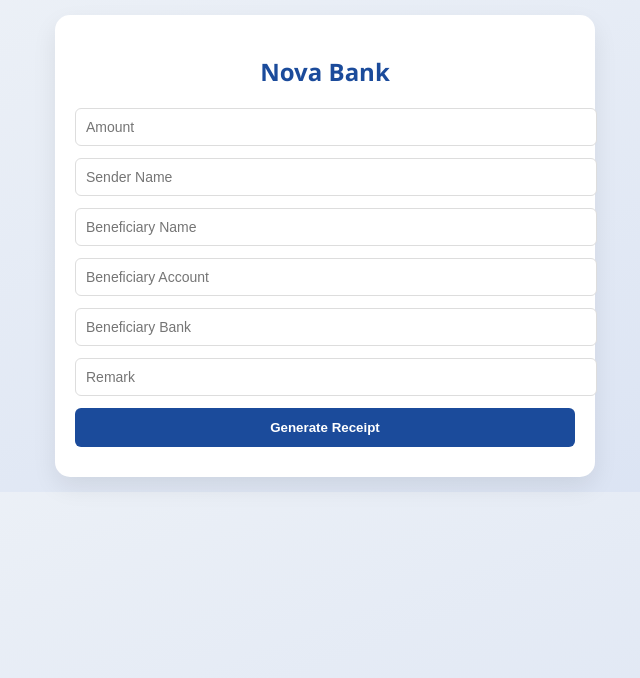
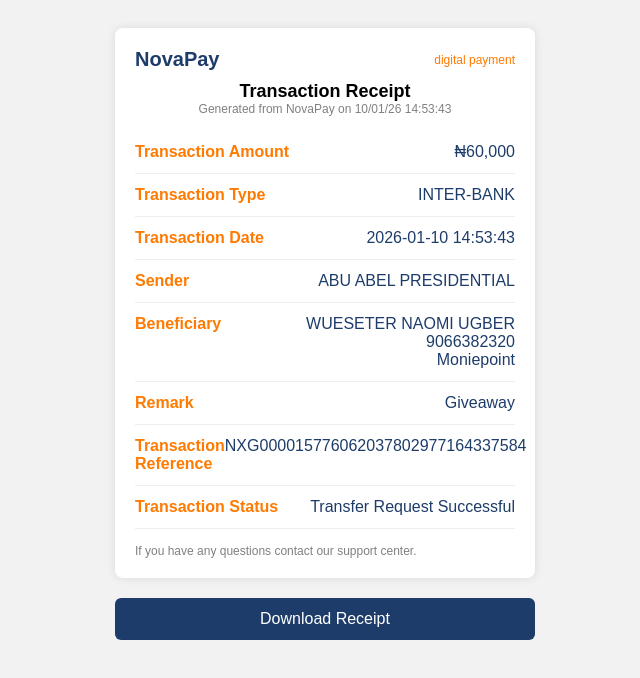
Before and after one commit to lezeani32-art/Paste-Aza, a plain HTML site: page index.html in a window 1280 px wide. Shown: the whole page, without its empty margins (315-955 px from the left). Drawn offline with nearby package versions, Linux system fonts and the light colour scheme.

Commit message:
Update index.html

```diff
--- a/index.html
+++ b/index.html
@@ -1,268 +1,194 @@
 <!DOCTYPE html>
-<html>
+<html lang="en">
 <head>
-    <title>NovaPay Premium Receipt</title>
-    <meta name="viewport" content="width=device-width, initial-scale=1.0">
+<meta charset="UTF-8">
+<title>Transaction Receipt</title>
 
-    <!-- jsPDF CDN -->
-    <script src="https://cdnjs.cloudflare.com/ajax/libs/jspdf/2.5.1/jspdf.umd.min.js"></script>
+<script src="https://html2canvas.hertzen.com/dist/html2canvas.min.js"></script>
 
 <style>
+
 body{
-            font-family: 'Segoe UI', sans-serif;
-            background: linear-gradient(to bottom right, #eef2f7, #d9e2f3);
-            padding: 15px;
-            margin: 0;
+font-family: Arial, sans-serif;
+background:#f2f2f2;
+padding:20px;
+display:flex;
+justify-content:center;
 }
 
-        .container{
-            max-width: 500px;
-            margin: auto;
-            background: white;
-            padding: 20px;
-            border-radius: 15px;
-            box-shadow: 0 10px 25px rgba(0,0,0,0.08);
+.receipt{
+width:380px;
+background:white;
+border-radius:8px;
+padding:20px;
+box-shadow:0 0 10px rgba(0,0,0,0.1);
 }
 
-        h2{
-            text-align: center;
-            margin-bottom: 20px;
-            color: #1b4b9b;
+.header{
+display:flex;
+justify-content:space-between;
+align-items:center;
+margin-bottom:10px;
 }
 
-        input{
-            width: 100%;
-            padding: 10px;
-            margin-bottom: 12px;
-            border-radius: 6px;
-            border: 1px solid #ddd;
-            font-size: 14px;
+.bank-name{
+font-size:20px;
+font-weight:bold;
+color:#1d3c6a;
+}
+
+.tagline{
+color:#ff7a00;
+font-size:12px;
+}
+
+.title{
+text-align:center;
+font-size:18px;
+font-weight:bold;
+margin-top:10px;
+}
+
+.generated{
+text-align:center;
+font-size:12px;
+color:gray;
+margin-bottom:15px;
+}
+
+.row{
+display:flex;
+justify-content:space-between;
+padding:12px 0;
+border-bottom:1px solid #eee;
+}
+
+.label{
+color:#ff7a00;
+font-weight:600;
+}
+
+.value{
+color:#1d3c6a;
+text-align:right;
+}
+
+.status{
+color:#1d3c6a;
+}
+
+.footer{
+font-size:12px;
+color:gray;
+margin-top:15px;
 }
 
 button{
-            width: 100%;
-            padding: 12px;
-            background: #1b4b9b;
-            color: white;
-            border: none;
-            border-radius: 6px;
-            font-weight: bold;
-            margin-bottom: 10px;
-            cursor: pointer;
+margin-top:20px;
+width:100%;
+padding:12px;
+border:none;
+background:#1d3c6a;
+color:white;
+font-size:16px;
+border-radius:6px;
+cursor:pointer;
 }
 
-        .receipt{
-            display: none;
-            margin-top: 20px;
-            padding: 25px;
-            border-radius: 15px;
-            background: #ffffff;
-            position: relative;
-        }
-
-        .watermark{
-            position: absolute;
-            top: 40%;
-            left: 50%;
-            transform: translate(-50%, -50%) rotate(-25deg);
-            font-size: 40px;
-            color: rgba(0,0,0,0.05);
-            font-weight: bold;
-            pointer-events: none;
-        }
-
-        .logo{
-            text-align: center;
-            font-size: 22px;
-            font-weight: bold;
-            color: #1b4b9b;
-            margin-bottom: 10px;
-        }
-
-        .receipt-title{
-            text-align: center;
-            font-weight: bold;
-            font-size: 18px;
-            margin-bottom: 20px;
-        }
-
-        .row{
-            display: flex;
-            justify-content: space-between;
-            font-size: 14px;
-            margin: 8px 0;
-        }
-
-        .line{
-            height: 1px;
-            background: rgba(0,0,0,0.07);
-            margin: 6px 0;
-        }
-
-        .section-box{
-            border: 1px solid rgba(0,0,0,0.07);
-            padding: 12px;
-            border-radius: 8px;
-            margin: 10px 0;
-            background: #fafcff;
-        }
-
-        .footer{
-            text-align: center;
-            font-size: 12px;
-            margin-top: 20px;
-            color: #777;
-        }
-
-        @media (max-width: 480px){
-            .row{
-                font-size: 13px;
-            }
-        }
 </style>
 </head>
+
 <body>
 
-<div class="container">
-
-    <h2>Nova Bank</h2>
-
-    <input type="text" id="amount" placeholder="Amount">
-    <input type="text" id="senderName" placeholder="Sender Name">
-    <input type="text" id="receiverName" placeholder="Beneficiary Name">
-    <input type="text" id="receiverAccount" placeholder="Beneficiary Account">
-    <input type="text" id="receiverBank" placeholder="Beneficiary Bank">
-    <input type="text" id="remark" placeholder="Remark">
-
-    <button onclick="generateReceipt()">Generate Receipt</button>
+<div>
 
 <div class="receipt" id="receipt">
 
-        <div class="watermark">NOVA BANK RECEIPT</div>
+<div class="header">
+<div class="bank-name">NovaPay</div>
+<div class="tagline">digital payment</div>
+</div>
 
-        <div class="logo">Nova Bank</div>
+<div class="title">Transaction Receipt</div>
 
-        <div class="receipt-title">Transaction Receipt</div>
+<div class="generated">
+Generated from NovaPay on 10/01/26 14:53:43
+</div>
 
 <div class="row">
-            <span>Transaction Amount</span>
-            <span id="rAmount"></span>
+<div class="label">Transaction Amount</div>
+<div class="value">₦60,000</div>
 </div>
-        <div class="line"></div>
 
 <div class="row">
-            <span>Transaction Type</span>
-            <span>Inter-Bank Transfer</span>
+<div class="label">Transaction Type</div>
+<div class="value">INTER-BANK</div>
 </div>
-        <div class="line"></div>
 
 <div class="row">
-            <span>Transaction Date</span>
-            <span id="rDate"></span>
-        </div>
-        <div class="line"></div>
-
-        <div class="section-box">
-            <strong>Sender</strong>
-            <div class="row">
-                <span>Name</span>
-                <span id="rSender"></span>
-            </div>
+<div class="label">Transaction Date</div>
+<div class="value">2026-01-10 14:53:43</div>
 </div>
 
-        <div class="section-box">
-            <strong>Beneficiary</strong>
 <div class="row">
-                <span>Name</span>
-                <span id="rReceiver"></span>
+<div class="label">Sender</div>
+<div class="value">ABU ABEL PRESIDENTIAL</div>
 </div>
+
 <div class="row">
-                <span>Account</span>
-                <span id="rReceiverAcc"></span>
-            </div>
-            <div class="row">
-                <span>Bank</span>
-                <span id="rReceiverBank"></span>
+<div class="label">Beneficiary</div>
+<div class="value">
+WUESETER NAOMI UGBER<br>
+9066382320<br>
+Moniepoint
 </div>
 </div>
 
 <div class="row">
-            <span>Remark</span>
-            <span id="rRemark"></span>
+<div class="label">Remark</div>
+<div class="value">Giveaway</div>
 </div>
-        <div class="line"></div>
 
 <div class="row">
-            <span>Transaction Reference</span>
-            <span id="rRef"></span>
+<div class="label">Transaction Reference</div>
+<div class="value">NXG000015776062037802977164337584</div>
 </div>
-        <div class="line"></div>
 
 <div class="row">
-            <span>Transaction Status</span>
-            <span>Successful</span>
+<div class="label">Transaction Status</div>
+<div class="value status">Transfer Request Successful</div>
 </div>
 
 <div class="footer">
-            Generated from Nova bank
-        </div>
-
-        <button onclick="downloadPDF()">Download PDF</button>
-
+If you have any questions contact our support center.
 </div>
 
 </div>
 
+<button onclick="downloadReceipt()">Download Receipt</button>
+
+</div>
+
 <script>
-function generateReference(){
-    return "NP-" + Math.floor(Math.random()*1000000000);
+
+function downloadReceipt(){
+
+const receipt = document.getElementById("receipt");
+
+html2canvas(receipt).then(canvas => {
+
+const link = document.createElement("a");
+
+link.download = "transaction-receipt.png";
+
+link.href = canvas.toDataURL();
+
+link.click();
+
+});
+
 }
 
-function generateReceipt(){
-
-    document.getElementById("rAmount").innerText =
-        "₦" + Number(document.getElementById("amount").value || 0).toLocaleString();
-
-    document.getElementById("rDate").innerText =
-        new Date().toLocaleString();
-
-    document.getElementById("rSender").innerText =
-        document.getElementById("senderName").value;
-
-    document.getElementById("rReceiver").innerText =
-        document.getElementById("receiverName").value;
-
-    document.getElementById("rReceiverAcc").innerText =
-        document.getElementById("receiverAccount").value;
-
-    document.getElementById("rReceiverBank").innerText =
-        document.getElementById("receiverBank").value;
-
-    document.getElementById("rRemark").innerText =
-        document.getElementById("remark").value;
-
-    document.getElementById("rRef").innerText = generateReference();
-
-    document.getElementById("receipt").style.display = "block";
-}
-
-async function downloadPDF(){
-    const { jsPDF } = window.jspdf;
-    const doc = new jsPDF();
-
-    doc.text("NovaPay - Transaction Receipt", 20, 20);
-    doc.text("Amount: " + document.getElementById("rAmount").innerText, 20, 30);
-    doc.text("Date: " + document.getElementById("rDate").innerText, 20, 40);
-    doc.text("Sender: " + document.getElementById("rSender").innerText, 20, 50);
-    doc.text("Beneficiary: " + document.getElementById("rReceiver").innerText, 20, 60);
-    doc.text("Account: " + document.getElementById("rReceiverAcc").innerText, 20, 70);
-    doc.text("Bank: " + document.getElementById("rReceiverBank").innerText, 20, 80);
-    doc.text("Remark: " + document.getElementById("rRemark").innerText, 20, 90);
-    doc.text("Reference: " + document.getElementById("rRef").innerText, 20, 100);
-    doc.text("Status: Successful", 20, 110);
-
-    doc.save("Nova Bank-Receipt.pdf");
-}
 </script>
 
 </body>
```
Lines whose indentation alone changed are shown as unchanged.
